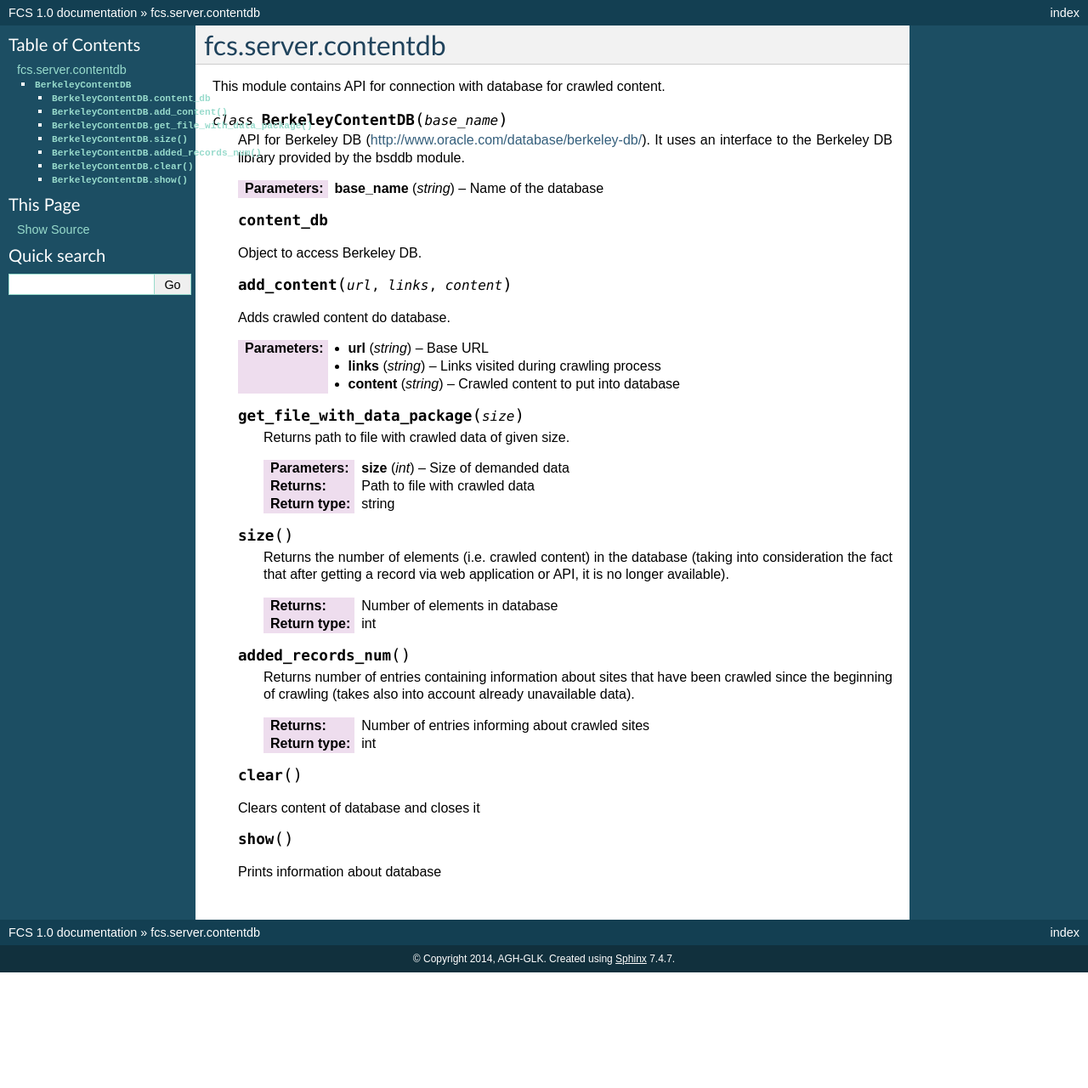
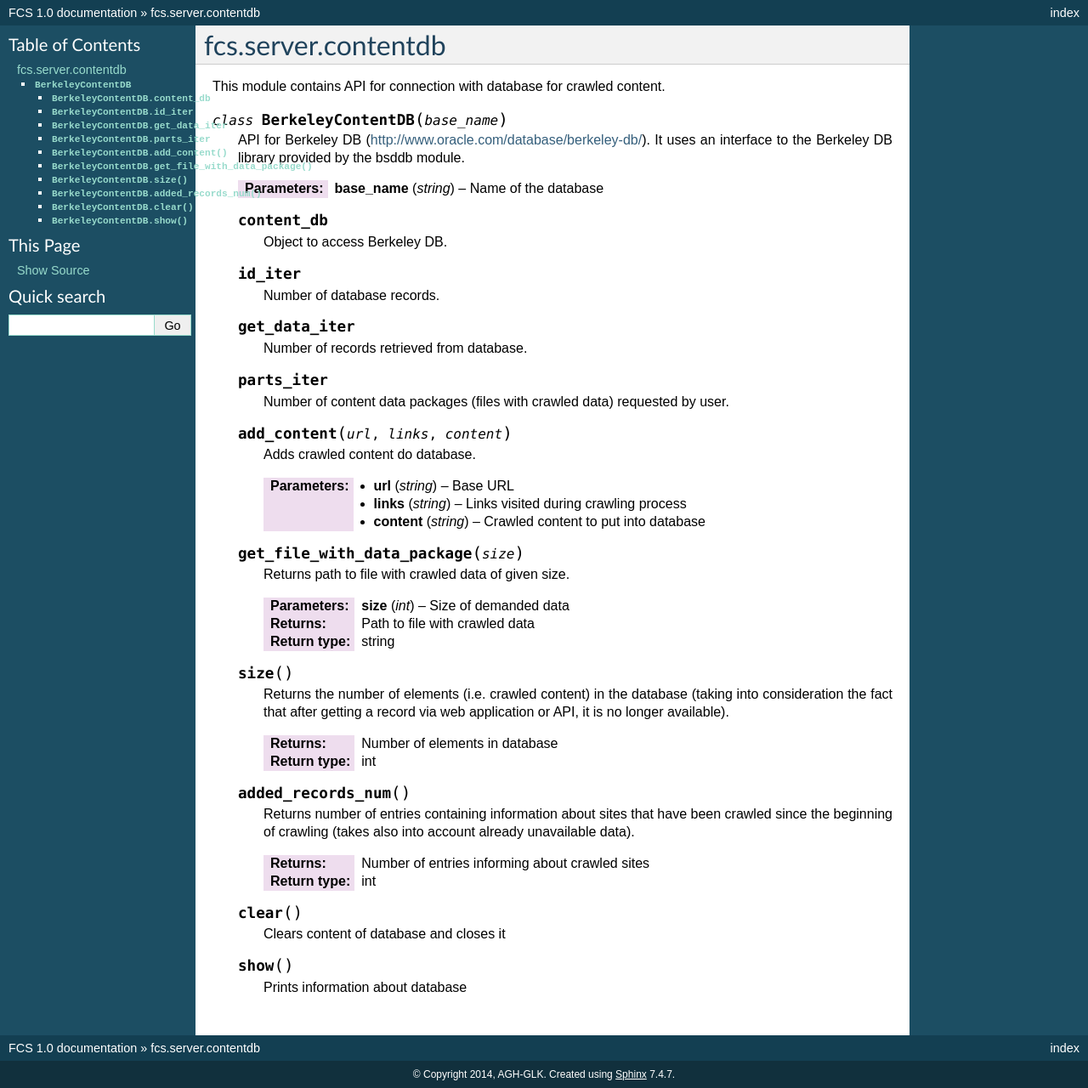
Before and after one commit to agh-glk/fcs, a Sphinx documentation site: the page built from docs/source/server/contentdb.rst, in a window 1280 px wide. Shown: the whole page at 85% size. Built offline with Sphinx 7.4.7, drawn with Linux system fonts in a browser that asks for light colours; formulas are drawn with MathJax 3; before the commit the page ends 1144 px from its top, so only the background shows below that.

Commit message:
[NT] Edit

```diff
--- a/docs/source/server/contentdb.rst
+++ b/docs/source/server/contentdb.rst
@@ -5,22 +5,33 @@ This module contains API for connection with database for crawled content.
 
 .. py:class:: BerkeleyContentDB(base_name)
 
-   API for Berkeley DB (http://www.oracle.com/database/berkeley-db/). It uses an interface to the Berkeley DB library
-   provided by the bsddb module.
+   API for Berkeley DB (http://www.oracle.com/database/berkeley-db/). It uses an interface to the Berkeley DB library provided by the bsddb module.
 
    :param string base_name: Name of the database
 
    .. py:attribute:: content_db
 
-   Object to access Berkeley DB.
+      Object to access Berkeley DB.
+
+   .. py:attribute:: id_iter
+
+      Number of database records.
+
+   .. py:attribute:: get_data_iter
+
+      Number of records retrieved from database.
+
+   .. py:attribute:: parts_iter
+
+      Number of content data packages (files with crawled data) requested by user.
 
    .. py:method:: add_content(url, links, content)
 
-   Adds crawled content do database.
+      Adds crawled content do database.
 
-   :param string url: Base URL
-   :param string links: Links visited during crawling process
-   :param string content: Crawled content to put into database
+      :param string url: Base URL
+      :param string links: Links visited during crawling process
+      :param string content: Crawled content to put into database
 
    .. py:method:: get_file_with_data_package(size)
 
@@ -46,8 +57,8 @@ This module contains API for connection with database for crawled content.
 
    .. py:method:: clear()
 
-   Clears content of database and closes it
+      Clears content of database and closes it
 
    .. py:method:: show()
 
-   Prints information about database
+      Prints information about database
```
